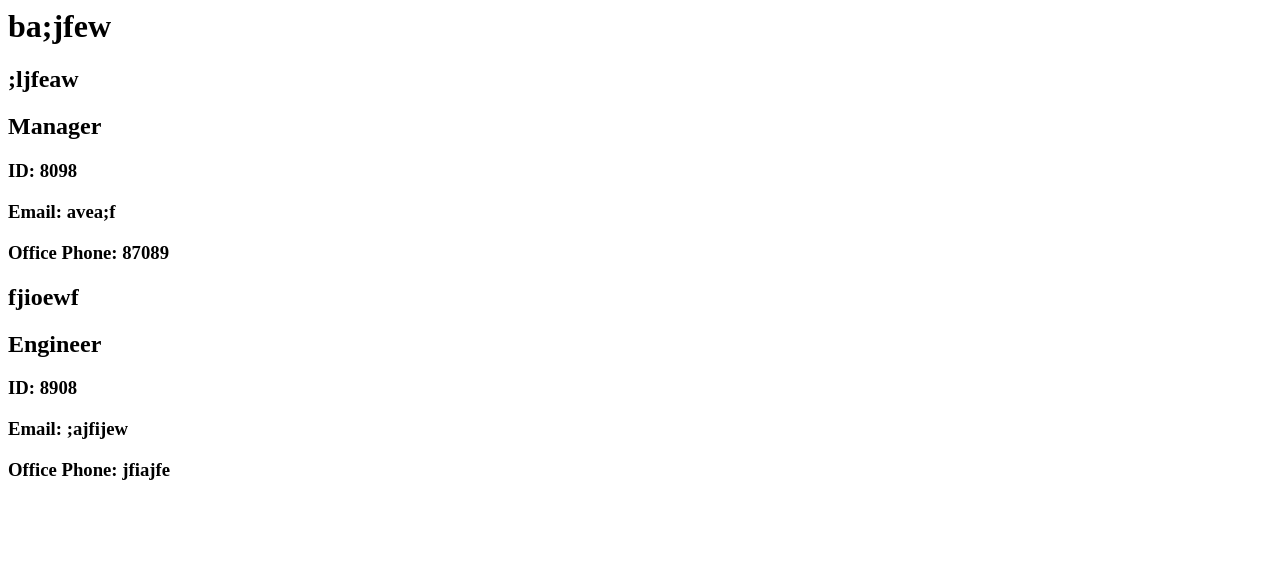
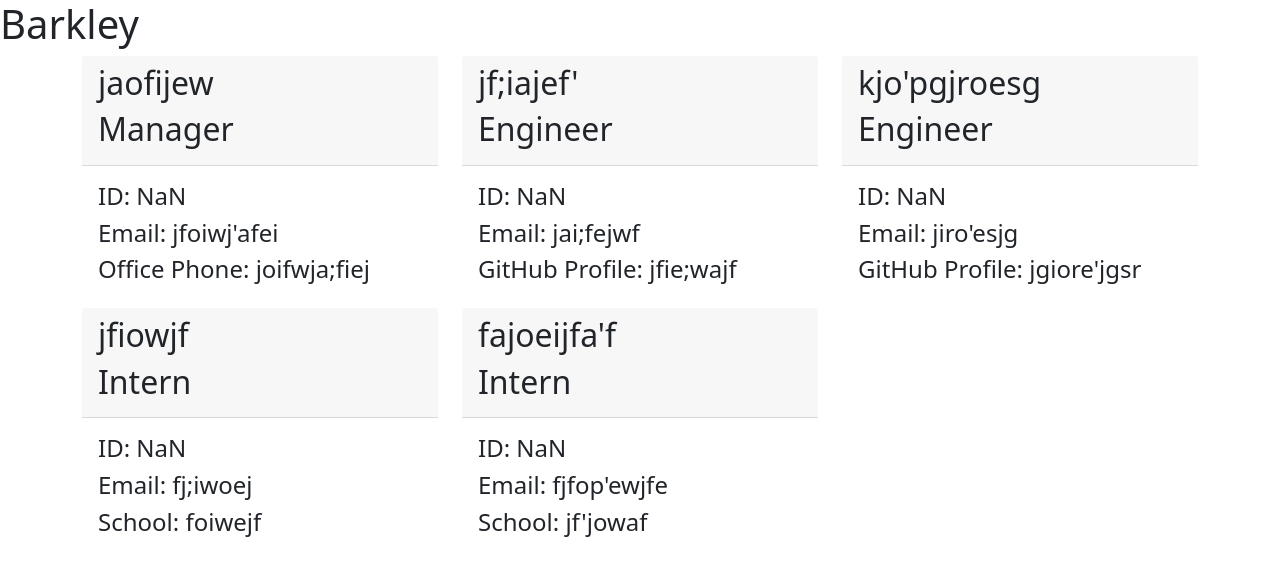
Before and after one commit to barkleylikecharles/team-profile-generator, a website: page generateHtml.html in a window 1280 px wide. Drawn offline with nearby package versions, Linux system fonts and the light colour scheme.

Commit message:
corrections and css and bootstrap styling

```diff
--- /dev/null
+++ b/css/style.css
@@ -0,0 +1,35 @@
+.hero {
+    display: flex;
+    justify-content: center;
+    align-items: center;
+    background-color:green;
+    height: 150px;
+    text-decoration-color: darkblue;
+    text-align: center;
+}
+.container {
+    padding-left: 5px;
+    padding-right: 5px;
+}
+
+.member-card {
+    display: flex;
+    text-align: center;
+    justify-content: center;
+    padding: 1px;
+    color: white;
+    float: left;
+    margin: 10px;
+    border: 1px solid lightgray;
+}
+.card-header{
+    background-color:lightseagreen;
+    text-align: center;
+
+
+}
+.card-body {
+    background-color: lightslategray;
+    text-align: left;
+
+}
--- a/generateHtml.html
+++ b/generateHtml.html
@@ -5,7 +5,8 @@
     <meta charset="UTF-8">
     <meta name="viewport" content="width=device-width, initial-scale=1.0">
     <meta http-equiv="X-UA-Compatible" content="ie=edge">
-    <title>ba;jfew</title>
+    <title>Barkley</title>
+    <link href="https://cdn.jsdelivr.net/npm/bootstrap@5.1.3/dist/css/bootstrap.min.css" rel="stylesheet" integrity="sha384-1BmE4kWBq78iYhFldvKuhfTAU6auU8tT94WrHftjDbrCEXSU1oBoqyl2QvZ6jIW3" crossorigin="anonymous">
     <link href="" rel="stylesheet">
     <style>
 
@@ -14,38 +15,82 @@
 
 <body>
     <header class="hero">
-        <h1>ba;jfew</h1>
+        <h1>Barkley</h1>
         <div class="card-container">
     </header>
 
-    <div class="column">
+    <div class="container">
         <div class="row">
 
+    <div class ="col-4">
         <div class="member-card">
         <div class="card-header">
-            <h2>;ljfeaw</h2>
+            <h2>jaofijew</h2>
             <h2>Manager</h2>
         </div>
         <div class="card-body">
-            <h3>ID: 8098</h3>
-            <h3>Email: avea;f</h3>
-            <h3>Office Phone: 87089</h3>
-
+            <h4>ID: NaN</h4>
+            <h4>Email: jfoiwj'afei</h4>
+            <h4>Office Phone: joifwja;fiej</h4>
+        </div>
         </div>
     </div>
 
+        <div class ="col-4">
         <div class="member-card">
         <div class="card-header">
-            <h2>fjioewf</h2>
+            <h2>jf;iajef'</h2>
             <h2>Engineer</h2>
         </div>
         <div class="card-body">
-            <h3>ID: 8908</h3>
-            <h3>Email: ;ajfijew</h3>
-            <h3>Office Phone: jfiajfe</h3>
-
+            <h4>ID: NaN</h4>
+            <h4>Email: jai;fejwf</h4>
+            <h4>GitHub Profile: jfie;wajf</h4>
+           </div>
         </div>
     </div>
+
+        <div class ="col-4">
+        <div class="member-card">
+        <div class="card-header">
+            <h2>kjo'pgjroesg</h2>
+            <h2>Engineer</h2>
+        </div>
+        <div class="card-body">
+            <h4>ID: NaN</h4>
+            <h4>Email: jiro'esjg</h4>
+            <h4>GitHub Profile: jgiore'jgsr</h4>
+           </div>
+        </div>
+    </div>
+
+    <div class ="col-4">
+    <div class="member-card">
+    <div class="card-header">
+        <h2>jfiowjf</h2>
+        <h2>Intern</h2>
+    </div>
+    <div class="card-body">
+        <h4>ID: NaN</h4>
+        <h4> Email: fj;iwoej</h4>
+        <h4>School: foiwejf</h4>
+       </div>
+    </div>
+</div>
+
+    <div class ="col-4">
+    <div class="member-card">
+    <div class="card-header">
+        <h2>fajoeijfa'f</h2>
+        <h2>Intern</h2>
+    </div>
+    <div class="card-body">
+        <h4>ID: NaN</h4>
+        <h4> Email: fjfop'ewjfe</h4>
+        <h4>School: jf'jowaf</h4>
+       </div>
+    </div>
+</div>
 
 
         </div>
--- a/index.js
+++ b/index.js
@@ -106,7 +106,7 @@ function addEngineer() {
             },
             {
                 type: "input",
-                message: "What is the manager's email address?",
+                message: "What is the engineer's email address?",
                 name: "email"
             },
             {
--- a/utils/generateHtml.js
+++ b/utils/generateHtml.js
@@ -2,32 +2,34 @@
 function generateHtml(data, title) {
     function createManager(manager) {
         return `
+    <div class ="col-4">
         <div class="member-card">
         <div class="card-header">
             <h2>${manager.getName()}</h2>
             <h2>${manager.getRole()}</h2>
         </div>
         <div class="card-body">
-            <h3>ID: ${manager.getId()}</h3>
-            <h3>Email: ${manager.getEmail()}</h3>
-            <h3>Office Phone: ${manager.getofficeNumber()}</h3>
-
+            <h4>ID: ${manager.getId()}</h4>
+            <h4>Email: ${manager.getEmail()}</h4>
+            <h4>Office Phone: ${manager.getofficeNumber()}</h4>
+        </div>
         </div>
     </div>
         `
     }
     function createEngineer(engineer){
         return `
+        <div class ="col-4">
         <div class="member-card">
         <div class="card-header">
             <h2>${engineer.getName()}</h2>
             <h2>${engineer.getRole()}</h2>
         </div>
         <div class="card-body">
-            <h3>ID: ${engineer.getId()}</h3>
-            <h3>Email: ${engineer.getEmail()}</h3>
-            <h3>Office Phone: ${engineer.getGithub()}</h3>
-
+            <h4>ID: ${engineer.getId()}</h4>
+            <h4>Email: ${engineer.getEmail()}</h4>
+            <h4>GitHub Profile: ${engineer.getGithub()}</h4>
+           </div>
         </div>
     </div>
         `
@@ -35,16 +37,17 @@ function generateHtml(data, title) {
 }
 function createIntern(intern){
     return `
+    <div class ="col-4">
     <div class="member-card">
     <div class="card-header">
         <h2>${intern.getName()}</h2>
         <h2>${intern.getRole()}</h2>
     </div>
     <div class="card-body">
-        <h3>ID: ${intern.getId()}</h3>
-        <h3>Email: ${intern.getEmail()}</h3>
-        <h3>Office Phone: ${intern.getSchool()}</h3>
-
+        <h4>ID: ${intern.getId()}</h4>
+        <h4> Email: ${intern.getEmail()}</h4>
+        <h4>School: ${intern.getSchool()}</h4>
+       </div>
     </div>
 </div>
     `
@@ -67,7 +70,8 @@ function createIntern(intern){
     <meta name="viewport" content="width=device-width, initial-scale=1.0">
     <meta http-equiv="X-UA-Compatible" content="ie=edge">
     <title>${title[0]}</title>
-    <link href="" rel="stylesheet">
+    <link href="https://cdn.jsdelivr.net/npm/bootstrap@5.1.3/dist/css/bootstrap.min.css" rel="stylesheet" integrity="sha384-1BmE4kWBq78iYhFldvKuhfTAU6auU8tT94WrHftjDbrCEXSU1oBoqyl2QvZ6jIW3" crossorigin="anonymous">
+    <link href="./css/style.css" rel="stylesheet">
     <style>
 
     </style>
@@ -75,11 +79,11 @@ function createIntern(intern){
 
 <body>
     <header class="hero">
-        <h1>${title[0]}</h1>
+        <h1>Team ${title[0]}</h1>
         <div class="card-container">
     </header>
 
-    <div class="column">
+    <div class="container">
         <div class="row">
        ${generateHtml(data)}
 
```
Also changed, not shown: README.md, 1 other file.
